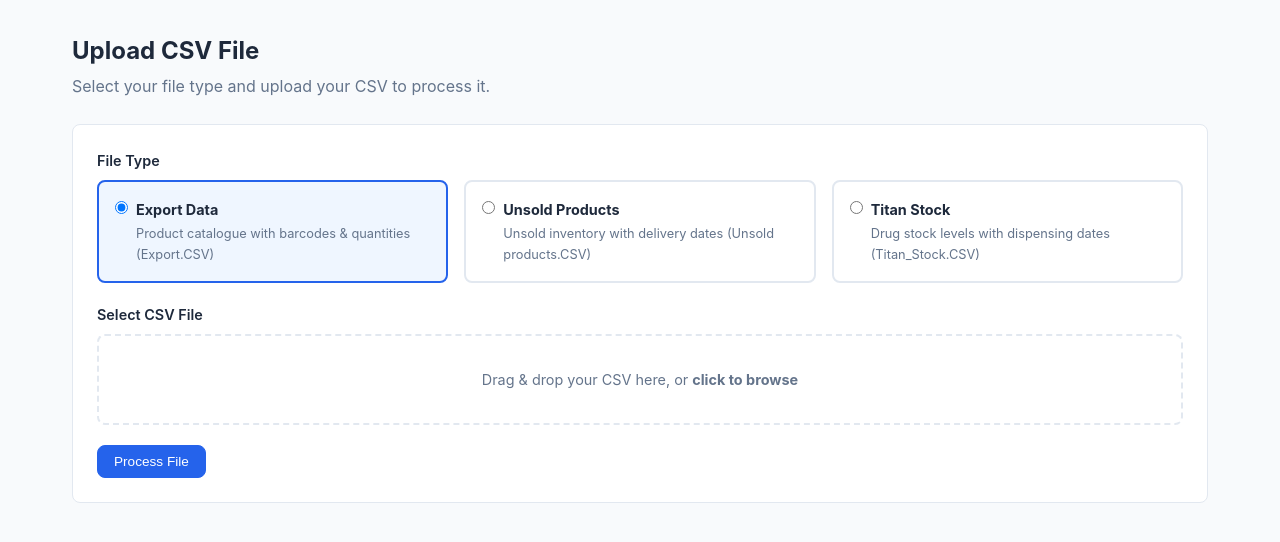
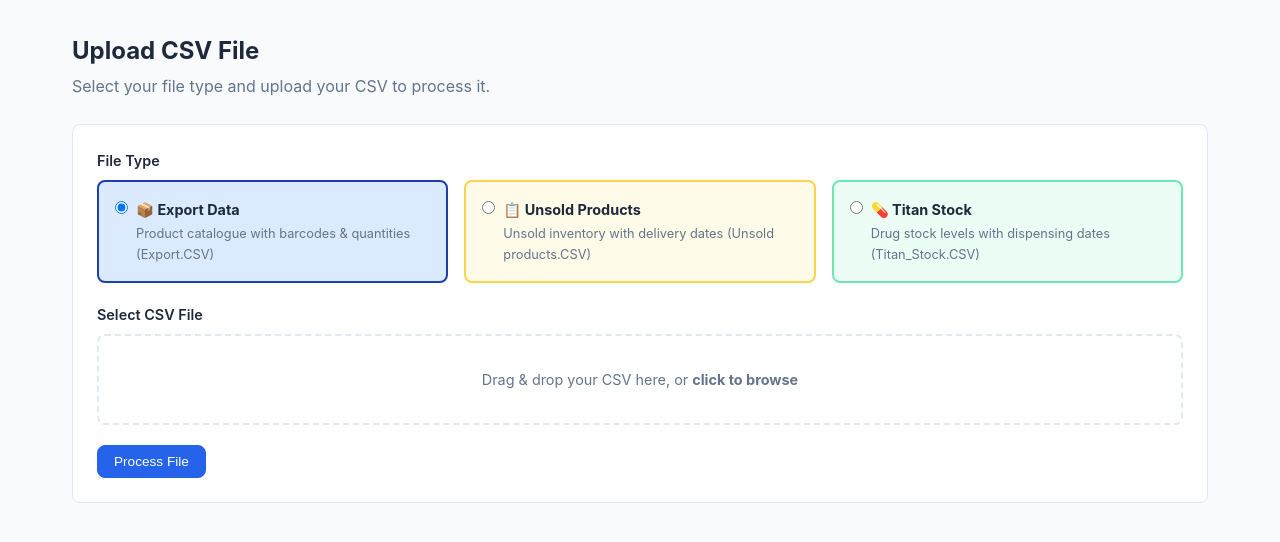
Before and after one commit to vibecoding2025/meditech, a Flask app: page / in a window 1280 px wide. Shown: the part 56-598 px from the top of the page. Run offline with Flask 3, Linux system fonts and the light colour scheme.

Commit message:
Add colours and icons to file type selection cards
Export (blue), Unsold (yellow), Titan Stock (green) with emoji icons.

Co-Authored-By: Claude Opus 4.6 (1M context) <noreply@anthropic.com>

```diff
--- a/static/style.css
+++ b/static/style.css
@@ -140,7 +140,12 @@ tr.expensive-item td:nth-child(8) { color: #db2777; font-weight: 700; }
     cursor: pointer;
     transition: border-color 0.15s;
 }
-.radio-card:has(input:checked) { border-color: var(--primary); background: #eff6ff; }
+.radio-export { border-color: #93c5fd; background: #eff6ff; }
+.radio-export:has(input:checked) { border-color: #1e40af; background: #dbeafe; }
+.radio-unsold { border-color: #fcd34d; background: #fefce8; }
+.radio-unsold:has(input:checked) { border-color: #92400e; background: #fef3c7; }
+.radio-titan { border-color: #6ee7b7; background: #ecfdf5; }
+.radio-titan:has(input:checked) { border-color: #065f46; background: #d1fae5; }
 .radio-card input { margin-top: 0.2rem; }
 .radio-card-body { display: flex; flex-direction: column; gap: 0.2rem; }
 .radio-card-body strong { font-size: 0.9rem; }
--- a/templates/index.html
+++ b/templates/index.html
@@ -9,24 +9,24 @@
     <div class="form-group">
         <label>File Type</label>
         <div class="radio-group">
-            <label class="radio-card">
+            <label class="radio-card radio-export">
                 <input type="radio" name="file_type" value="export" checked>
                 <div class="radio-card-body">
-                    <strong>Export Data</strong>
+                    <strong>📦 Export Data</strong>
                     <span>Product catalogue with barcodes &amp; quantities (Export.CSV)</span>
                 </div>
             </label>
-            <label class="radio-card">
+            <label class="radio-card radio-unsold">
                 <input type="radio" name="file_type" value="unsold">
                 <div class="radio-card-body">
-                    <strong>Unsold Products</strong>
+                    <strong>📋 Unsold Products</strong>
                     <span>Unsold inventory with delivery dates (Unsold products.CSV)</span>
                 </div>
             </label>
-            <label class="radio-card">
+            <label class="radio-card radio-titan">
                 <input type="radio" name="file_type" value="titan_stock">
                 <div class="radio-card-body">
-                    <strong>Titan Stock</strong>
+                    <strong>💊 Titan Stock</strong>
                     <span>Drug stock levels with dispensing dates (Titan_Stock.CSV)</span>
                 </div>
             </label>
```
